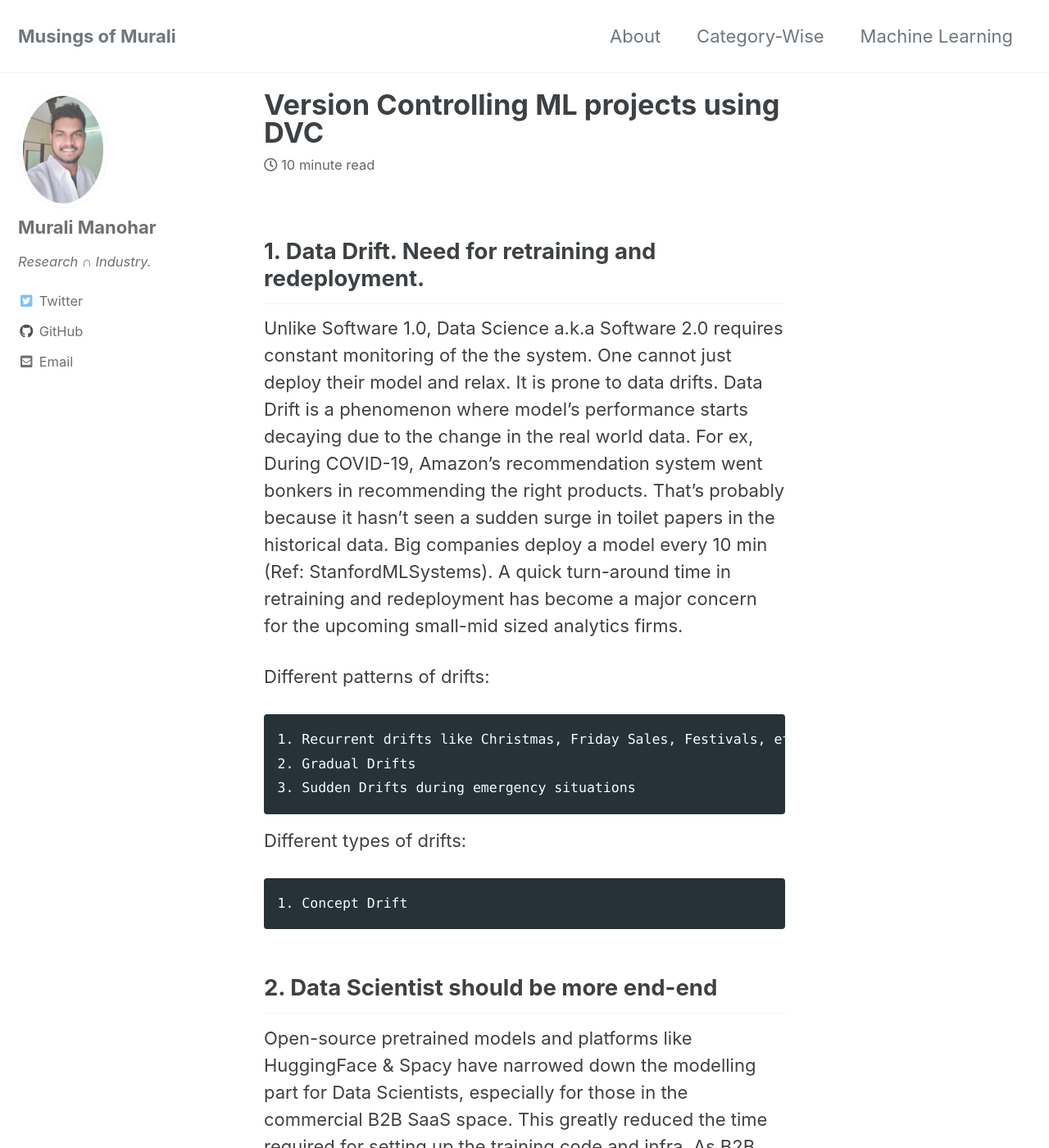
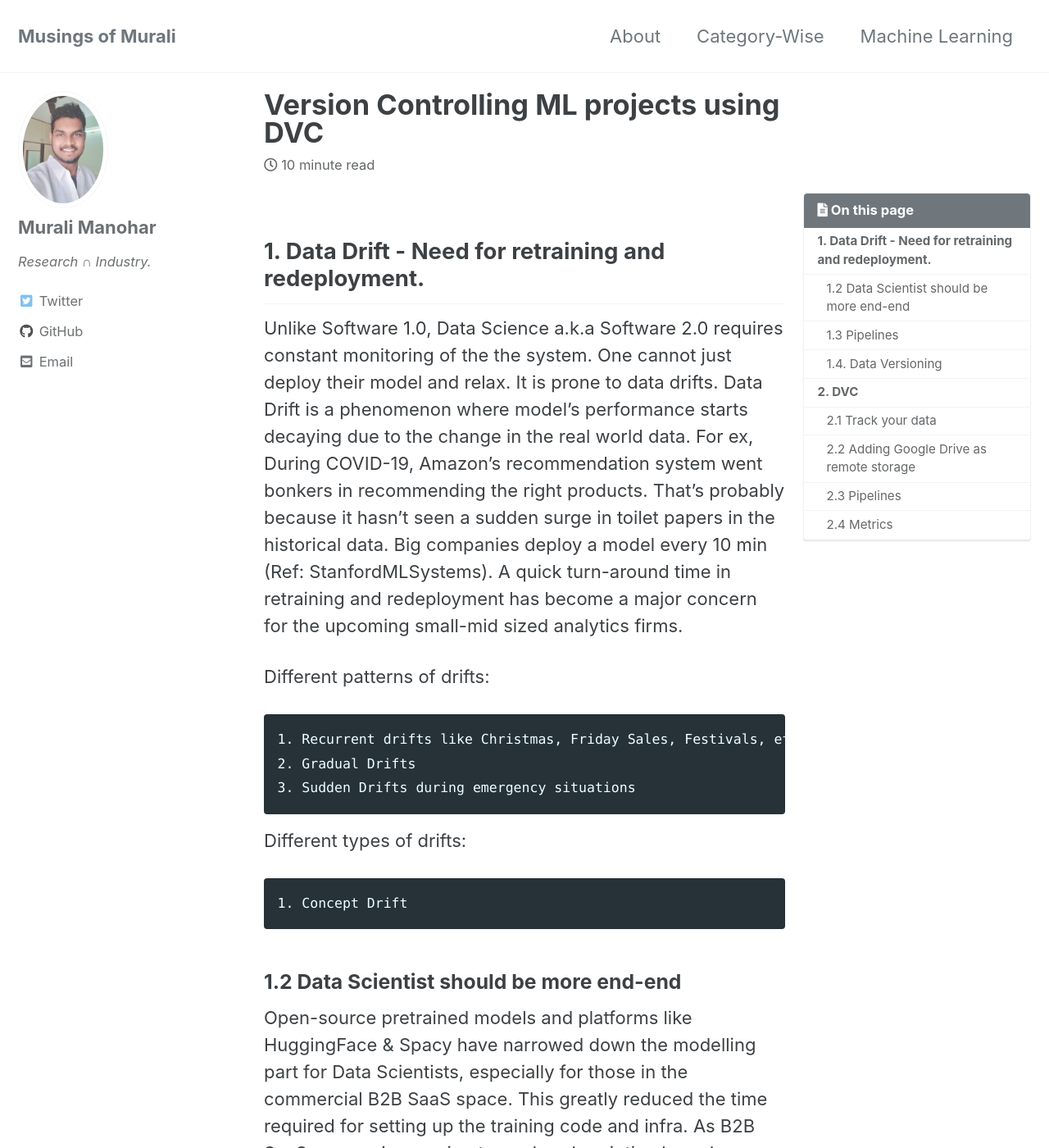
Before and after one commit to gitlost-murali/blogs, a Jekyll site: the page built from _posts/2021-10-03-dvc.md, in a window 1280 px wide and 1400 px high. Shown: the whole window at 82% size. Built offline with Jekyll 4.4.1, drawn with Linux system fonts in a browser that asks for light colours; cached includes are drawn as plain includes; comment, search, counter and statistics services are not loaded; some of the changed text lies outside the part shown.

Commit message:
DVC sections updated

````diff
--- a/_posts/2021-10-03-dvc.md
+++ b/_posts/2021-10-03-dvc.md
@@ -24,25 +25,25 @@ Different types of drifts:
 
     1. Concept Drift
 
-## 2. Data Scientist should be more end-end
+### 1.2 Data Scientist should be more end-end
 
 Open-source pretrained models and platforms like HuggingFace & Spacy have narrowed down the modelling part for Data Scientists, especially for those in the commercial B2B SaaS space. This greatly reduced the time required for setting up the training code and infra. As B2B SaaS companies moving towards subscription based models, Data Drift becomes an embedded problem and is turning out to be a major factor in hiring.
 
 
-## 3. Pipelines. Different tools.
+### 1.3 Pipelines
 
 For every change in data distribution i.e data drift, we will have to reproduce all the Data Science steps starting
 from data processing, training, picking the best model and deploying. While it is easy to repeat, automating them helps the data scientists to focus on more interesting problems other than just repeating the steps.
 
 Flow of artifacts from the early stage like data processing to redeployment is possible through pipelines. There are different tools like DVC, Kubernetes, KFServing, KubeFlow that serve the purpose.
 
-## 4. Data Versioning
+### 1.4. Data Versioning
 
 Models are a result of data, hyperparams, optimizers, etc. Change in any of these inputs lead to a new model. So, apart from versioning the code, there is a need to track/version the data. This will be helpful in inferring what data produces what model.
 
 Versioning large files is relatively new and there are quite a lot of tools in tracking the artifacts. GitLFS, wandb, MLFlow, DVC are some of them. Considering the topic of the article, let's continue with DVC.
 
-## 5. DVC
+## 2. DVC
 
 DVC is an Open-source Version Control System for Machine Learning Projects. Against the sloppy file suffixes and comments in code, DVC's full ownership of code and data makes it easy to track every iteration of the model. Also, this helps us to switch back & forth between experiments.
 
@@ -68,7 +69,7 @@ git add .dvc .dvcignore .gitignore
 git commit -m "DVC is initialized"
 ```
 
-### 5.1 Track your data
+### 2.1 Track your data
 
 Before tracking the data, I would like to present the usecase we will be working-on for this article. We take some NER data, 1. Preprocess the data, 2. Train an NER model using spacy and 3. Evaluate the model
 
@@ -97,7 +98,7 @@ This generates a meta file (__data.dvc__). Instead of tracking the huge __data/_
 ```
 git add data.dvc .gitignore
 ```
-### 5.2 Adding Google Drive as remote storage
+### 2.2 Adding Google Drive as remote storage
 
 We can upload DVC tracked data to any remote storage. This helps in replicating the artifcats in later stages. DVC supports almost all types of cloud services. As of now, I am storing my data in Google Drive. Here are the steps to add it is a trackable remote storage:
 
@@ -137,7 +138,7 @@ dvc push
 
 
 
-### 5.3 Pipelines
+### 2.3 Pipelines
 
 Pipeline is a data flow through a sequence of steps that are required to get the desired output. Pipeline in our case, is as follows,
 
@@ -239,7 +240,7 @@ You could see that __preprocess__ stage is skipped but the other 2 stages are ex
 
 It is important to note that when you do a `dvc push` now, along with the __data/__ folder, the output folders namely, __features/__, __model/__ and __scores.json__ are also uploaded to the cloud.
 
-### 5.4 Metrics
+### 2.4 Metrics
 
 DVC tracks metrics. Specifically, it can track the change in metrics across commits. Let's change the data (for change in model's performance) and see how it works.
 
````
Also changed, not shown: other parts of _posts/2021-10-03-dvc.md (+2 -1 lines).
